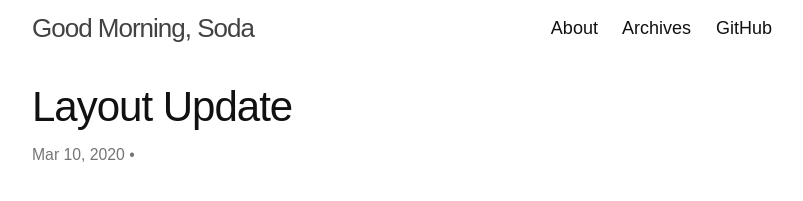
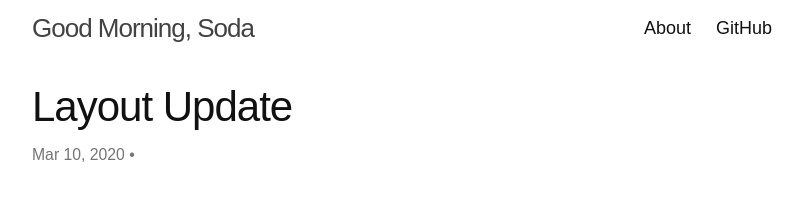
Before and after one commit to roguescholar42/roguescholar42.github.io, a Jekyll site: the page built from index.html, in a window 1280 px wide and 900 px high. Shown: the top 201 px of the window, without its empty margins (238-1041 px from the left). Built offline with Jekyll 4.4.1, drawn with Linux system fonts in a browser that asks for light colours; the list of posts is cut into pages by our own code.

Commit message:
Removed Archive page because it was redunant

```diff
--- a/_data/navigation.yml
+++ b/_data/navigation.yml
@@ -3,7 +3,5 @@
 main:
   - title: "About"
     url: /about/
-  - title: "Archives"
-    url: /archives/
   - title: "GitHub"
     url: https://github.com/roguescholar42
```
